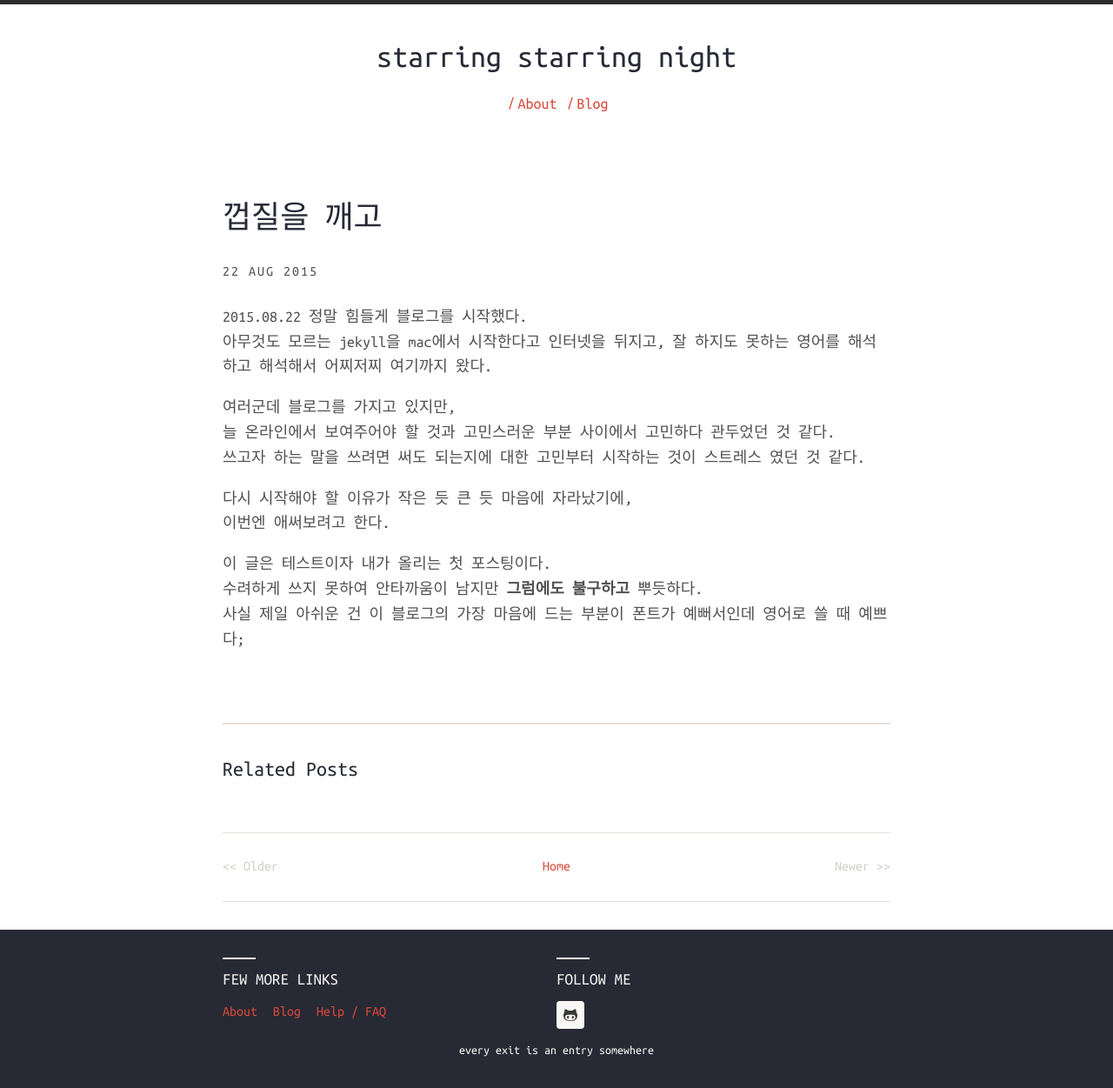
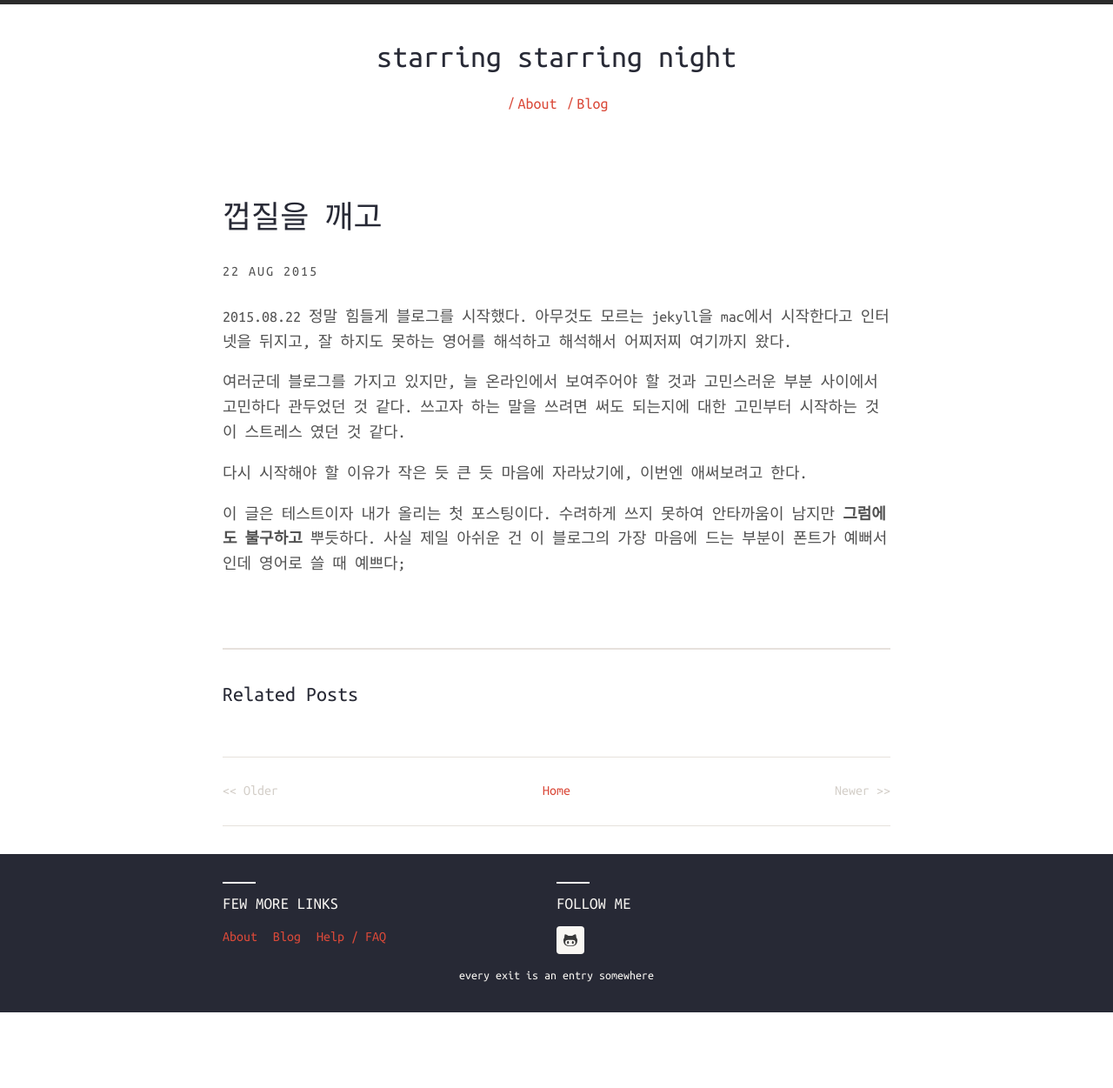
Before and after one commit to hahajh/hahajh.github.com, a Jekyll site: the page built from _posts/2015-08-22-start.md, in a window 1280 px wide. Shown: the whole page at 87% size. Built offline with Jekyll 4.4.1, drawn with Linux system fonts in a browser that asks for light colours; nearby versions of some CDN libraries; after the commit the page ends 1164 px from its top, so only the background shows below that.

```diff
--- a/_posts/2015-08-22-start.md
+++ b/_posts/2015-08-22-start.md
@@ -7,16 +7,16 @@ published: True
 
 ---
 
-2015.08.22 정말 힘들게 블로그를 시작했다. <br>
+2015.08.22 정말 힘들게 블로그를 시작했다.
 아무것도 모르는 jekyll을 mac에서 시작한다고 인터넷을 뒤지고, 잘 하지도 못하는 영어를 해석하고 해석해서 어찌저찌 여기까지 왔다.
 
-여러군데 블로그를 가지고 있지만,<br>
-늘 온라인에서 보여주어야 할 것과 고민스러운 부분 사이에서 고민하다 관두었던 것 같다.<br>
+여러군데 블로그를 가지고 있지만,
+늘 온라인에서 보여주어야 할 것과 고민스러운 부분 사이에서 고민하다 관두었던 것 같다.
 쓰고자 하는 말을 쓰려면 써도 되는지에 대한 고민부터 시작하는 것이 스트레스 였던 것 같다.
 
-다시 시작해야 할 이유가 작은 듯 큰 듯 마음에 자라났기에,<br>
+다시 시작해야 할 이유가 작은 듯 큰 듯 마음에 자라났기에,
 이번엔 애써보려고 한다.
 
-이 글은 테스트이자 내가 올리는 첫 포스팅이다.<br>
-수려하게 쓰지 못하여 안타까움이 남지만 <strong>그럼에도 불구하고</strong> 뿌듯하다.<br>
+이 글은 테스트이자 내가 올리는 첫 포스팅이다.
+수려하게 쓰지 못하여 안타까움이 남지만 <strong>그럼에도 불구하고</strong> 뿌듯하다.
 사실 제일 아쉬운 건 이 블로그의 가장 마음에 드는 부분이 폰트가 예뻐서인데 영어로 쓸 때 예쁘다;
```
